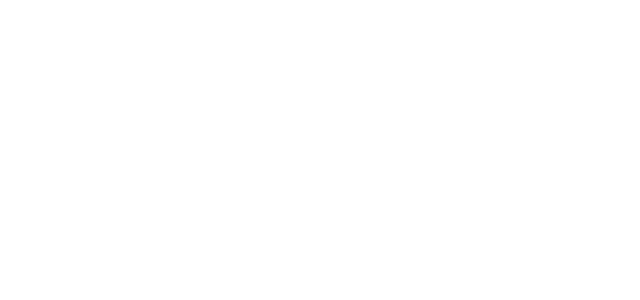
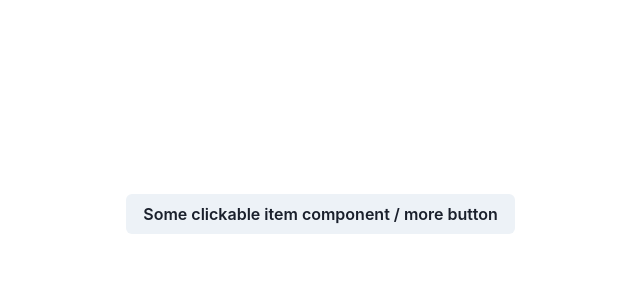
Before and after one commit to Gather307/Gather, a React (Vite) app in the folder frontend/: page /ItemComp in a window 1280 px wide. Before the commit this address had no page. Shown: the top 300 px of the page, without its empty margins (68-708 px from the left). Built offline with nearby package versions, Linux system fonts and the light colour scheme.

Commit message:
compact icon

```diff
--- a/frontend/src/App.tsx
+++ b/frontend/src/App.tsx
@@ -1,7 +1,7 @@
-import React from "react";
 import { BrowserRouter as Router, Routes, Route } from "react-router-dom";
-import { ChakraProvider } from "@chakra-ui/react";
+import { Box, ChakraProvider } from "@chakra-ui/react";
 import LoginPage from "./pages/LoginPage";
+import CompactItem from "./components/CompactItem";
 // import HomePage from './pages/HomePage';
 
 function App() {
@@ -12,6 +12,21 @@
           <Route path="/" element={<LoginPage />} />{" "}
           {/* Hardcoded to test since don't have homepage yet*/}
           <Route path="/login" element={<LoginPage />} />
+          <Route
+            path="/ItemComp"
+            element={
+              <Box height="100vh" padding="50%">
+                <CompactItem
+                  name="TestItem"
+                  desc="Brown. My favorite. Other attributes."
+                  price={2.25}
+                  quant={1}
+                  pub={false}
+                  assigned={false}
+                />
+              </Box>
+            }
+          />
         </Routes>
       </Router>
     </ChakraProvider>
--- a/frontend/src/components/CompactItem.tsx
+++ b/frontend/src/components/CompactItem.tsx
@@ -1,9 +1,53 @@
-import {Popover} from '@chakra-ui/react'
+import {
+  Button,
+  Popover,
+  PopoverContent,
+  PopoverTrigger,
+  PopoverArrow,
+  PopoverCloseButton,
+  PopoverHeader,
+  PopoverBody,
+  VStack,
+  Box,
+  IconButton,
+} from "@chakra-ui/react";
+import { EditIcon } from "@chakra-ui/icons";
 
-const CompactItem = () => {
-  return (
-    <Popover></Popover>
-  )
+interface Props {
+  name: string;
+  desc: string;
+  quant: number;
+  price: number;
+  pub: boolean;
+  assigned: boolean;
 }
 
-export default CompactItem
+const CompactItem = ({ name, desc, quant, price, pub, assigned }: Props) => {
+  // Note: Colors not added yet, just basic structure
+  return (
+    <Popover>
+      <PopoverTrigger>
+        <Button>Some clickable item component / more button</Button>
+      </PopoverTrigger>
+      <PopoverContent>
+        <PopoverArrow />
+        <PopoverCloseButton />
+        <PopoverHeader>{name}</PopoverHeader>
+        <PopoverBody>
+          <VStack alignItems="flex-end">
+            <VStack alignItems="flex-start">
+              <Box>Description: {desc}</Box>
+              <Box>Quantity: {quant}</Box>
+              <Box>Price (per item): {price}</Box>
+              {quant > 1 ? <Box>{`\nTotal price: ${price * quant}`}</Box> : ""}
+              <Box>Viewability: {pub ? "Public" : "Private"}</Box>
+            </VStack>
+            <IconButton aria-label="Edit item" icon={<EditIcon />} />
+          </VStack>
+        </PopoverBody>
+      </PopoverContent>
+    </Popover>
+  );
+};
+
+export default CompactItem;
```
